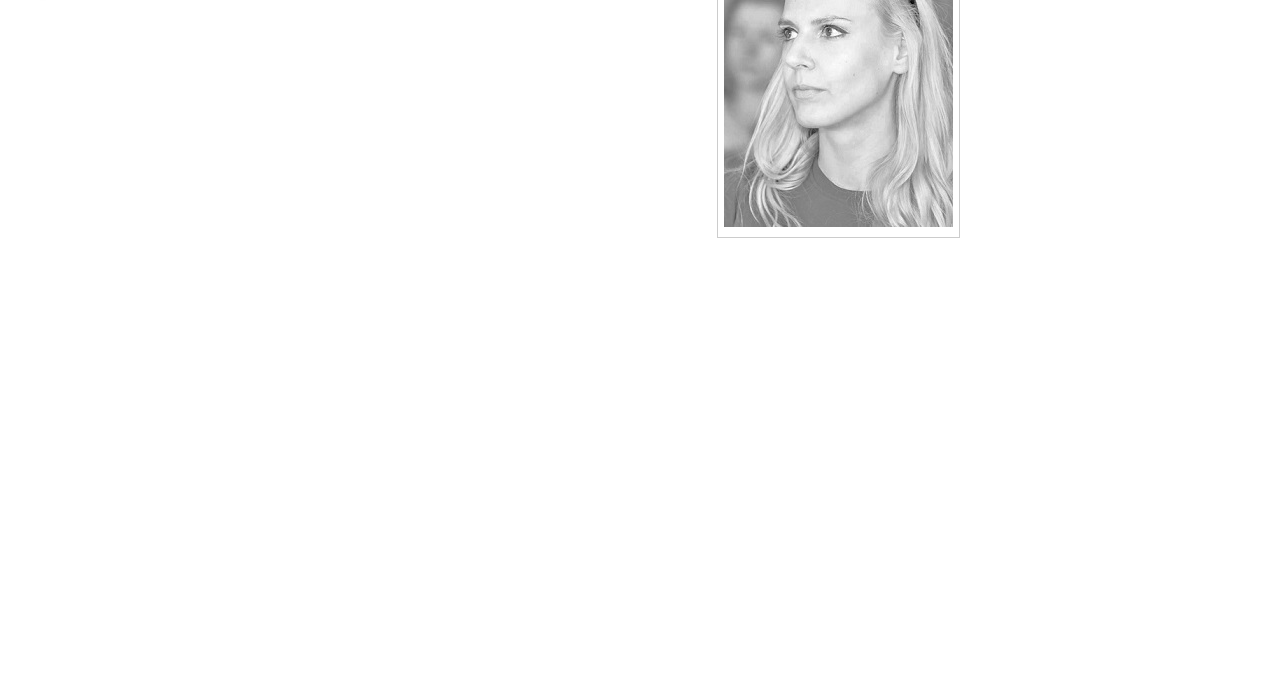
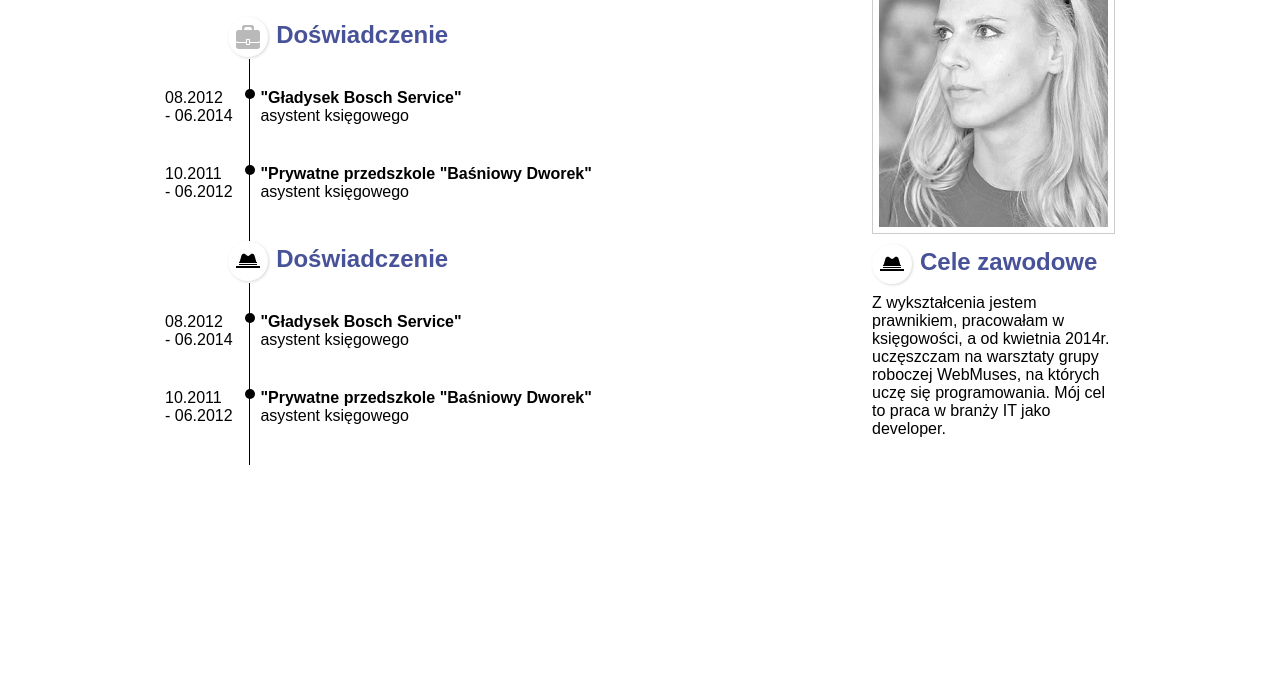
Before and after one commit to aab1987/WebCV, a plain HTML site: page index.html in a window 1280 px wide. Shown: the part 117-800 px from the top of the page. Drawn offline with Linux system fonts and the light colour scheme.

Commit message:
Code refactor

```diff
--- a/css/style.css
+++ b/css/style.css
@@ -1,3 +1,10 @@
+* {
+  -webkit-box-sizing:border-box;
+  -moz-box-sizing: border-box;
+  -ms-box-sizing: border-box;
+  box-sizing: border-box;
+}
+
 body {
   width: 100%;
   margin: 0 auto;
@@ -5,9 +12,16 @@ body {
   background-size: 100% auto;
 }
 
+.clear {
+  clear: both;
+}
+
 main {
-  width: 100%;
+  max-width: 1000px;
   overflow: hidden;
+  margin: 0 auto;
+  padding-right: 15px;
+  padding-left: 15px;
 }
 
 .content {
@@ -16,10 +30,6 @@ main {
   position: relative;
   float: left;
   margin-top: 30px;
-  -webkit-box-sizing:border-box;
-  -moz-box-sizing: border-box;
-  -ms-box-sizing: border-box;
-  box-sizing: border-box;
 }
 
 .left {
@@ -45,7 +55,6 @@ main {
   background-color: #fff;
   float: left;
   margin-right: 20px;
-
 }
 
 .initials {
@@ -70,12 +79,101 @@ main {
   margin-top: 25px;
 }
 
+.container .wrapper:last-child .info {
+  padding-bottom: 40px;
+}
+
+.title {
+  height: 34px;
+  padding-left: 10.2%;
+  color: #454c57;
+  font-family: Arial;
+  font-size: 12px;
+  line-height: 20px;
+}
+
+.title > h3 {
+  font-size: 24px !important;
+  margin-bottom: 14px;
+  padding-left: 48px;
+  margin-top: 8px;
+  font-size: 16px;
+  color: #475299;
+  position: relative;
+  float: left;
+}
+
+.icon-circle {
+  border-radius: 50%;
+  box-shadow: 1px 1px 3px rgba(0, 0, 0, 0.15);
+  height: 40px;
+  width: 40px;
+  position: absolute;
+  background-color: #fff;
+  background-position: center ;
+  background-repeat: no-repeat;
+}
+
+.icon-circle.briefcase {
+  background-image: url("../img/case.png");
+}
+
+.icon-circle.hat {
+  background-image: url("../img/hat.png");
+}
+
+.wrapper {
+  text-align: left;
+}
+
+.info {
+  display: inline-block;
+  font-size: 16px;
+  padding-top:30px;
+  padding-left: 10px;
+  padding-bottom: 10px;
+  border-left: 1px solid black;
+  position: relative;
+}
+
+.info:before {
+  position: absolute;
+  content: "";
+  height: 10px;
+  width: 10px;
+  background-color: black;
+  border-radius: 50%;
+  top:30px;
+  left:-5px;
+}
+
+.info > span {
+  font-weight: 700;
+}
+
+.date {
+  display: inline-block;
+  width: 90px;
+  font-size: 16px;
+  padding-top: 15px;
+  padding-left: 10px;
+}
+
 .frame {
   margin-bottom: 10px;
-border-width: 1px;
-border-style: solid;
-border-color: #ccc;
-padding: 6px;
+  border-width: 1px;
+  border-style: solid;
+  border-color: #ccc;
+  padding: 6px;
+}
+
+.frame > img {
+  display: block;
+  max-width: 100%;
+}
+
+.title.no_padding {
+  padding-left: 0;
 }
 
 .right {
--- a/index.html
+++ b/index.html
@@ -1,5 +1,6 @@
 <!DOCTYPE html>
 <html>
+<head>
   <meta charset="utf-8">
   <title>Agata Brodniewska</title>
   <link href='http://fonts.googleapis.com/css?family=Courgette' rel='stylesheet' type='text/css'>
@@ -15,11 +16,46 @@
             <div class="initials">ab</div></div>
             <h1 class="name">Agata Brodniewska</h1>
           </div>
+         <div class="container">
+          <div class="title">
+           <div class="icon-circle briefcase"></div>
+           <h3>Doświadczenie</h3>
+         </div>
+         <div class="clear"></div>
+         <div class="wrapper">
+          <span class="date">08.2012 <br> - 06.2014</span>
+          <span class="info"><span>"Gładysek Bosch Service"</span> <br> asystent księgowego</span>
+        </div>
+        <div class="wrapper">
+          <span class="date">10.2011 <br> - 06.2012</span>
+          <span class="info"><span>"Prywatne przedszkole "Baśniowy Dworek"</span> <br> asystent księgowego</span>
+        </div>
+      </div>
+       <div class="container">
+        <div class="title">
+           <div class="icon-circle hat"></div>
+           <h3>Doświadczenie</h3>
+         </div>
+         <div class="clear"></div>
+         <div class="wrapper">
+          <span class="date">08.2012 <br> - 06.2014</span>
+          <span class="info"><span>"Gładysek Bosch Service"</span> <br> asystent księgowego</span>
+        </div>
+        <div class="wrapper">
+          <span class="date">10.2011 <br> - 06.2012</span>
+          <span class="info"><span>"Prywatne przedszkole "Baśniowy Dworek"</span> <br> asystent księgowego</span>
+        </div>
+      </div>
       </div>
       <div class="right">
         <div class="frame">
          <img src="img/fotoo.jpg" alt="photo">
        </div>
+       <div class="title no_padding">
+           <div class="icon-circle hat"></div>
+           <h3>Cele zawodowe</h3>
+         </div>
+         <p>Z wykształcenia jestem prawnikiem, pracowałam w księgowości, a od kwietnia 2014r. uczęszczam na warsztaty grupy roboczej WebMuses, na których uczę się programowania. Mój cel to praca w branży IT jako developer.</p>
      </div>
    </div>
  </main>
```
Also changed, not shown: img/Hat.png (added), img/case.png (added), 1 other file. Lines whose indentation alone changed are shown as unchanged.
